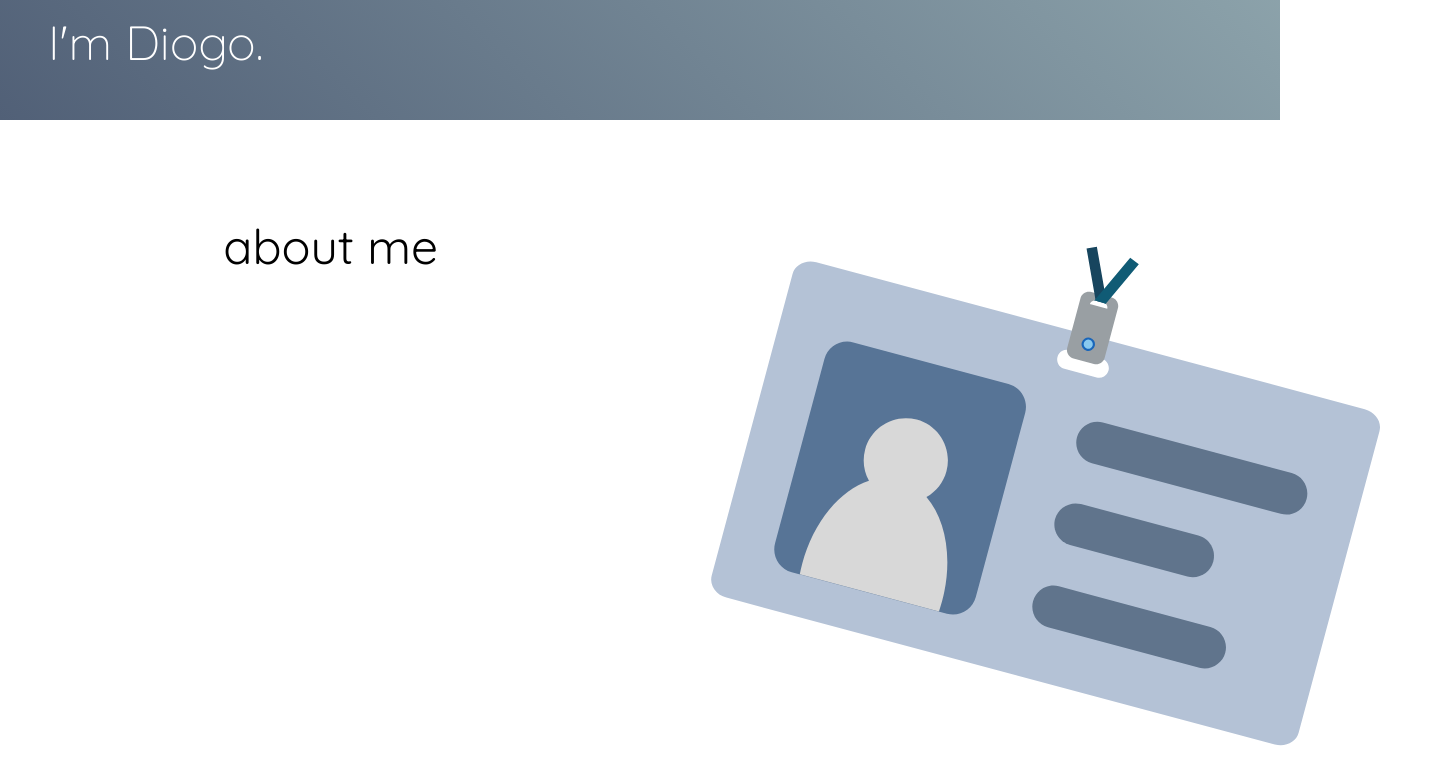
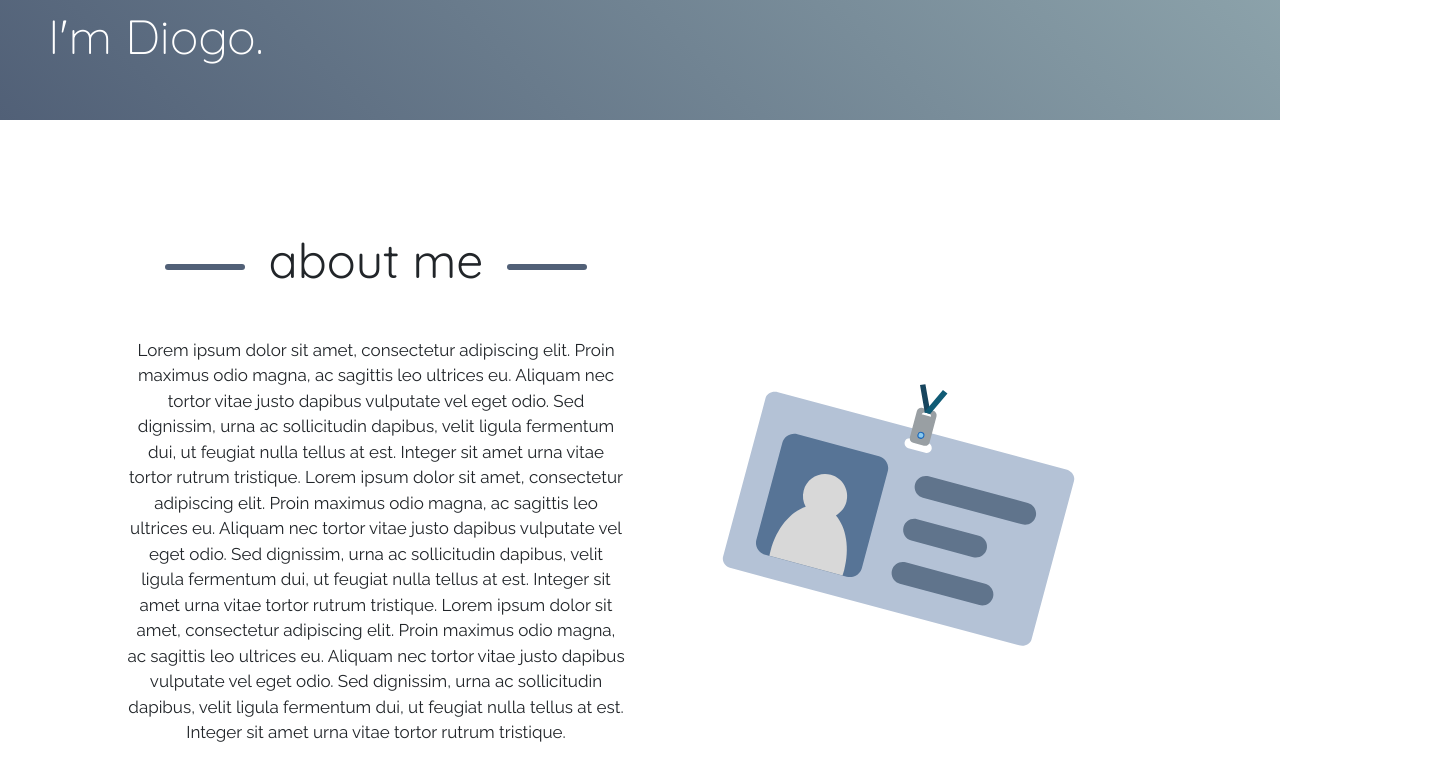
Before and after one commit to DiogoDores/personal-website, a Vue app: page / in a window 1280 px wide. Shown: the part 680-1464 px from the top of the page, 1441 px wide, since content can reach past the window. Built offline with nearby package versions, Linux system fonts and the light colour scheme.

Commit message:
Finished About Me

```diff
--- a/package.json
+++ b/package.json
@@ -8,6 +8,8 @@
     "lint": "vue-cli-service lint"
   },
   "dependencies": {
+    "bootstrap": "^4.5.3",
+    "bootstrap-vue": "^2.19.0",
     "core-js": "^3.6.5",
     "sass": "^1.29.0",
     "sass-loader": "^10.0.5",
--- a/src/App.vue
+++ b/src/App.vue
@@ -2,6 +2,7 @@
   <div id="app">
     <Banner></Banner>
     <About></About>
+    <!--<LineBreak></LineBreak>-->
     <Experience></Experience>
     <Projects></Projects>
     <Skills></Skills>
@@ -16,6 +17,7 @@ import Experience from './components/Experience.vue'
 import Projects from './components/Projects.vue'
 import Skills from './components/Skills.vue'
 import Contacts from './components/Contacts.vue'
+//import LineBreak from './components/LineBreak.vue'
 
 export default {
   name: 'App',
@@ -25,7 +27,8 @@ export default {
     Experience,
     Projects,
     Skills,
-    Contacts
+    Contacts,
+    //LineBreak
   }
 }
 </script>
@@ -39,6 +42,24 @@ export default {
     font-family: $font-title;
     -webkit-font-smoothing: antialiased;
     -moz-osx-font-smoothing: grayscale;
+
+    h1.section-title{
+      font-family: $font-text;
+      font-size: 3em;
+      font-weight: 400;
+      text-transform: lowercase;
+
+      &::before,
+      &::after{
+        display: inline-block;
+        content: "";
+        border-top: .4rem solid $color-dark;
+        width: 5rem;
+        border-radius: 1em;
+        margin: 0 1.5rem;
+        transform: translateY(-0.5rem);
+      }
+    }
   }
 
   /* width */
--- a/src/assets/_global.scss
+++ b/src/assets/_global.scss
@@ -12,3 +12,6 @@ $color-light: #A8C2C3;
 $color-secondary: #E4EFFF;
 $color-text-light: #FFFFFF;
 $color-text-dark: #000000;
+
+@import '~bootstrap/scss/bootstrap.scss';
+@import '~bootstrap-vue/src/index.scss';
--- a/src/components/About.vue
+++ b/src/components/About.vue
@@ -1,12 +1,25 @@
 <template>
-  <div id="about">
-    <div class="text">
-        about me
-    </div>
-    <div class="image">
-        <img src="../assets/ID_Card.svg"/>
-    </div>
-  </div>
+  <b-row id="about">
+
+    <b-col class="text">
+        <h1 class="section-title">About Me</h1>
+          <p>
+            Lorem ipsum dolor sit amet, consectetur adipiscing elit. Proin maximus odio magna, ac sagittis leo ultrices eu.
+            Aliquam nec tortor vitae justo dapibus vulputate vel eget odio. Sed dignissim, urna ac sollicitudin dapibus,
+            velit ligula fermentum dui, ut feugiat nulla tellus at est. Integer sit amet urna vitae tortor rutrum tristique.
+            Lorem ipsum dolor sit amet, consectetur adipiscing elit. Proin maximus odio magna, ac sagittis leo ultrices eu.
+            Aliquam nec tortor vitae justo dapibus vulputate vel eget odio. Sed dignissim, urna ac sollicitudin dapibus,
+            velit ligula fermentum dui, ut feugiat nulla tellus at est. Integer sit amet urna vitae tortor rutrum tristique.
+            Lorem ipsum dolor sit amet, consectetur adipiscing elit. Proin maximus odio magna, ac sagittis leo ultrices eu.
+            Aliquam nec tortor vitae justo dapibus vulputate vel eget odio. Sed dignissim, urna ac sollicitudin dapibus,
+            velit ligula fermentum dui, ut feugiat nulla tellus at est. Integer sit amet urna vitae tortor rutrum tristique.
+          </p>
+    </b-col>
+
+    <b-col class="d-flex align-items-center">
+      <img id="id_card" src="../assets/ID_Card.svg"/>
+    </b-col>
+  </b-row>
 </template>
 
 <script>
@@ -16,21 +29,32 @@ export default {
 </script>
 
 <style scoped lang="scss">
-    #about{
-        display: flex;
-        justify-content: space-around;
-        margin: 6em 5em;
+  #about{
+    margin: 7em 7em;
+    display: flex;
+
+    .text {
+
+        h1{
+          text-align: center;
+          margin-bottom: 1em;
+        }
+
+        p{
+          text-align: center;
+          font-size: 17px;
+          line-height: 1.5em;
+        }
+
     }
 
-    img{
-        width: 200%;
-        transform: rotate(15deg);
-        margin-right: 2em;
+    img#id_card{
+      width: 70%;
+      transform: rotate(15deg);
+      display: block;
+      margin: auto;
     }
+  }
 
-    .text{
-        font-family: $font-text;
-        font-size: 3em;
-        font-weight: 400;
-    }
+
 </style>
--- /dev/null
+++ b/src/components/LineBreak.vue
@@ -0,0 +1,31 @@
+<template>
+    <div class="text">&lt;hr&gt;</div>
+</template>
+
+<script>
+export default {
+  name: 'LineBreak',
+}
+</script>
+
+<style scoped lang="scss">
+  .text{
+    font-family: $font-text;
+    font-size: 1em;
+    font-weight: 400;
+
+    &::before,
+    &::after{
+    display: inline-block;
+    content: "";
+    border-top: .1rem solid $color-dark;
+    width: 5rem;
+    margin: 0 1rem;
+    transform: translateY(-0.15rem);
+    }
+
+    &::after{
+        width: 80vw;
+    }
+  }
+</style>
--- a/src/main.js
+++ b/src/main.js
@@ -1,7 +1,10 @@
 import Vue from 'vue'
+import BootstrapVue from 'bootstrap-vue'
+
 import App from './App.vue'
 
 Vue.config.productionTip = false
+Vue.use(BootstrapVue)
 
 new Vue({
   render: h => h(App),
```
Also changed, not shown: 1 other file (tests, documents, lock files or other folders).
